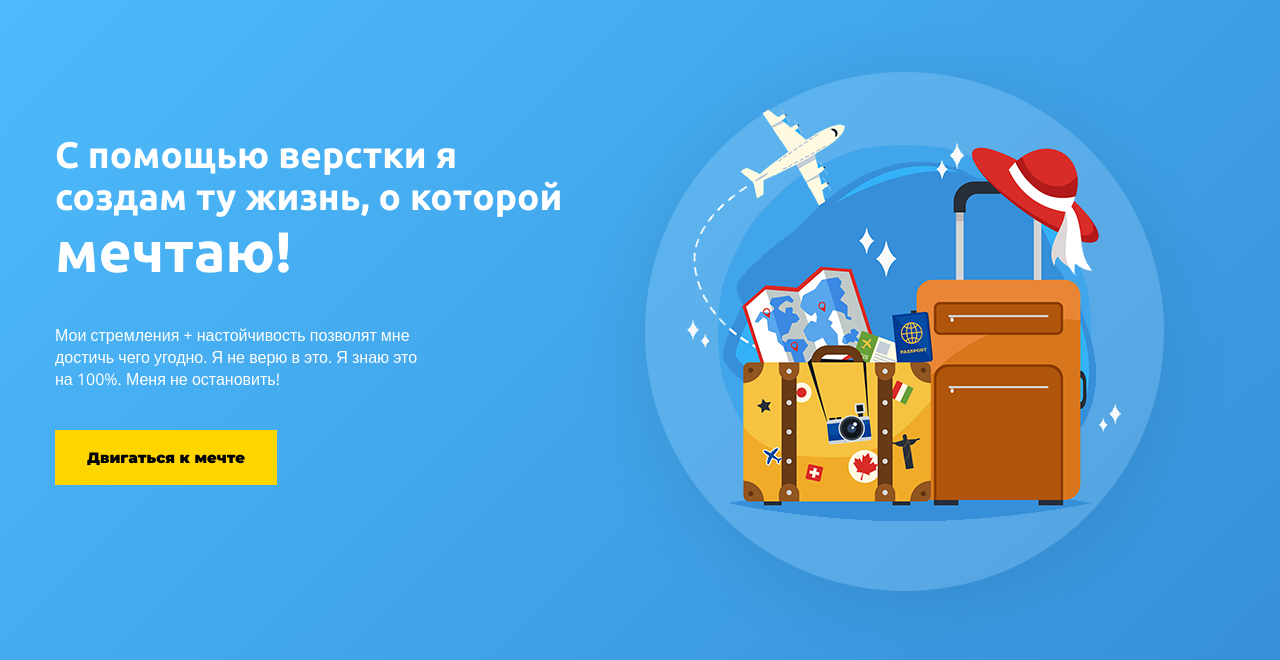
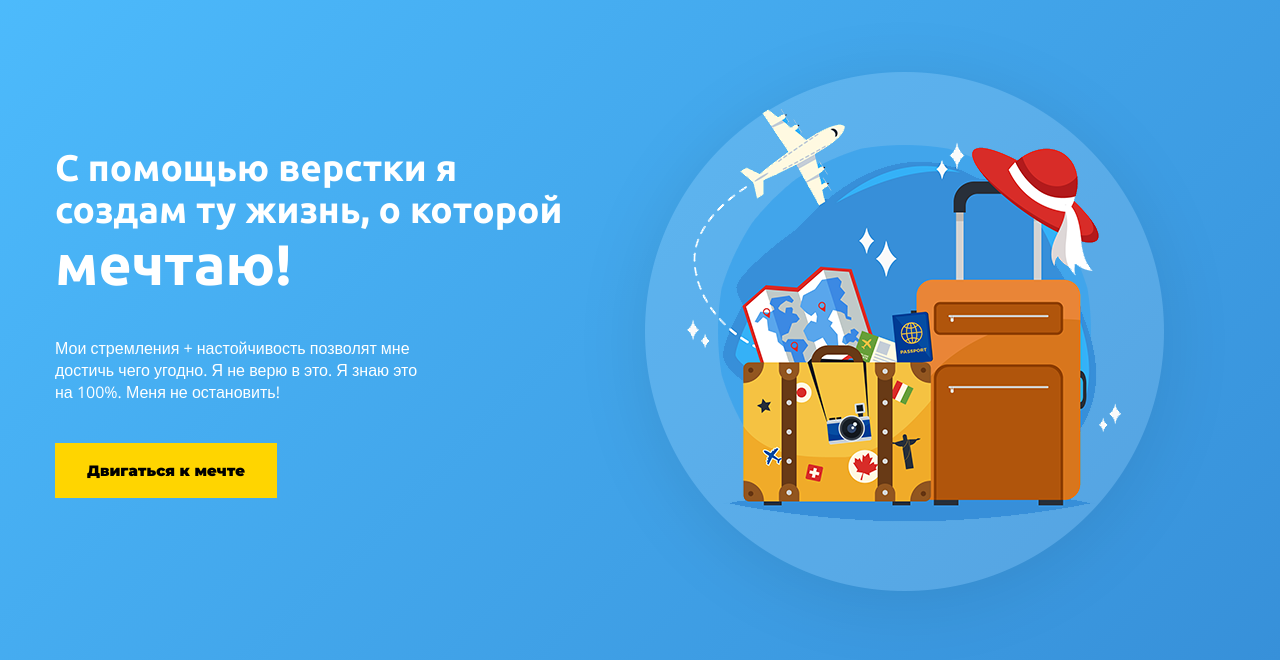
Before and after one commit to Blank-form/WayUPTravel, a plain HTML site: page index.html in a window 1280 px wide. Shown: the part 125-785 px from the top of the page. Drawn offline with nearby package versions, Linux system fonts and the light colour scheme.

Commit message:
Update style.css

```diff
--- a/css/style.css
+++ b/css/style.css
@@ -30,11 +30,11 @@ header {
 .wrapper {
     display: flex;
     justify-content: space-between;
+    align-items: center;
 }
 
 .Dream {
     width: 562px;
-    margin-top: 152px;
 }
 
 .title {
@@ -48,7 +48,7 @@ h1 span {
 
 .text_dream {
     font-size: 16px;
-    width: 414px;
+    width: 400px;
     font-family: 'Open Sans', sans-serif;
     margin: 40px 0;
 }
@@ -158,6 +158,8 @@ footer{
     font-size: 14px;
     font-family: 'Open Sans';
     text-align: center;
-    padding: 58px 0;
     letter-spacing: .8px;
 }
+footer{
+    padding: 58px 0;
+}
```
